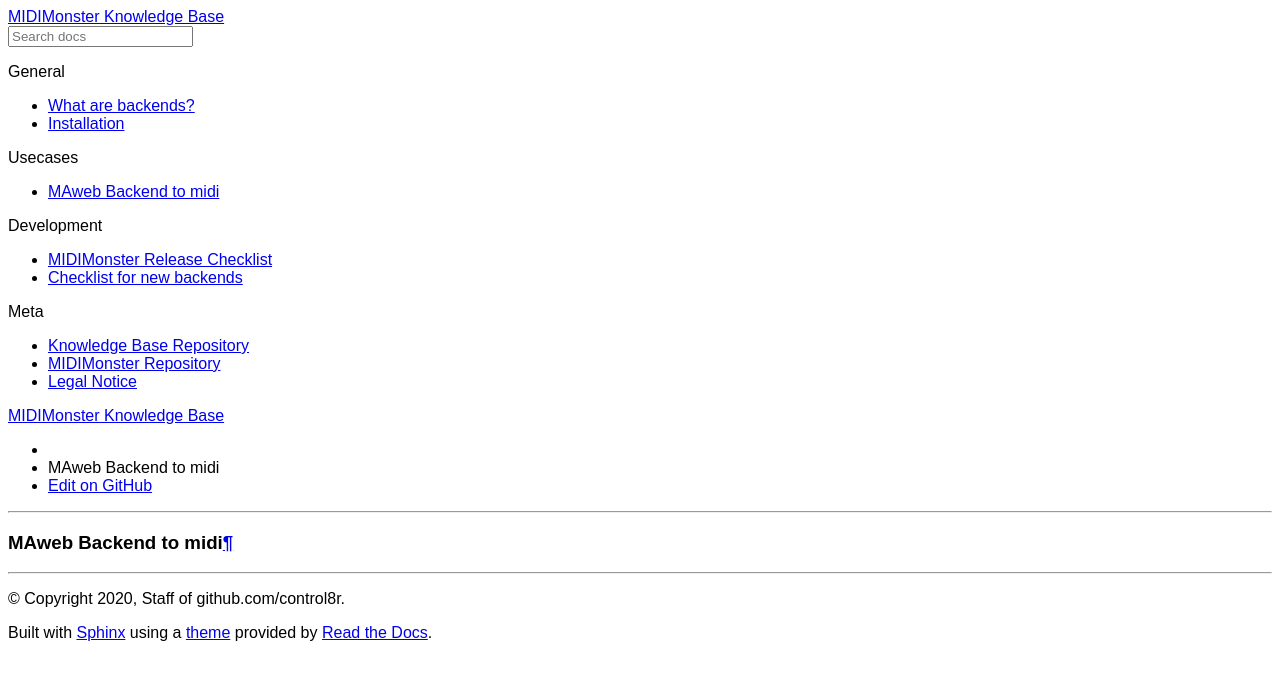
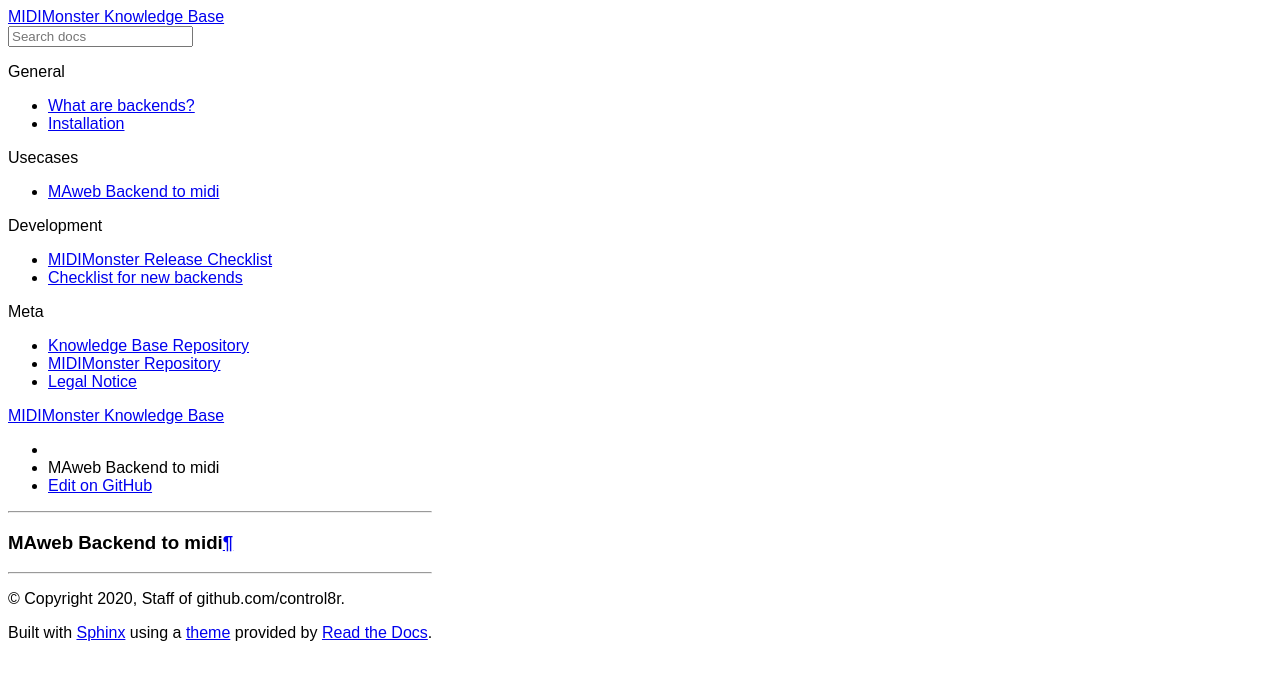
Before and after one commit to control8r/midimonster-knowledge-base, a Sphinx documentation site: the page built from source/usecases/MAweb-midi.rst, in a window 1280 px wide. Shown: the top 680 px of the page. Built offline with Sphinx 7.4.7 and the Read the Docs theme 2.0.0, drawn with Linux system fonts in a browser that asks for light colours; pages that are not in the unit, such as notebooks, are missing from menus.

Commit message:
Fix table overflow

```diff
--- a/source/_static/css/custom.css
+++ b/source/_static/css/custom.css
@@ -1,5 +1,5 @@
 .wy-nav-content {
-    max-width: none;
+    max-width: max-content;
 }
 .wy-side-nav-search > a img.logo, .wy-side-nav-search .wy-dropdown > a img.logo {
     max-width: 75%;
@@ -8,3 +8,7 @@
 body {
 	font-family: sans-serif;
 }
+
+.wy-table-responsive > table > tbody > tr > td{
+    white-space: normal;
+}
```
